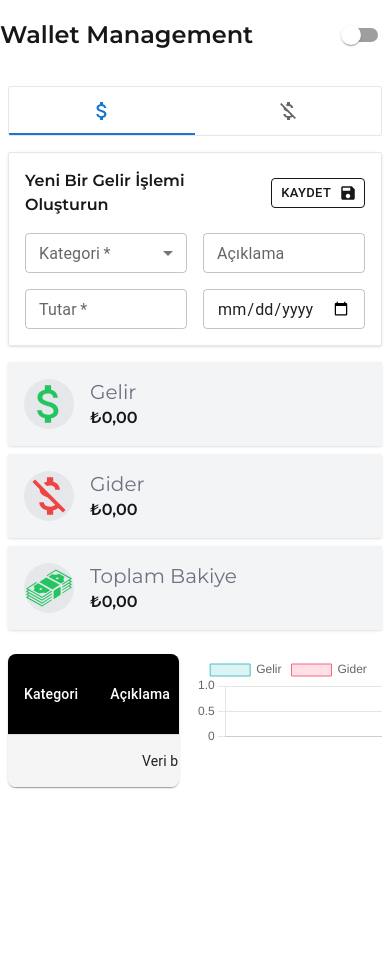
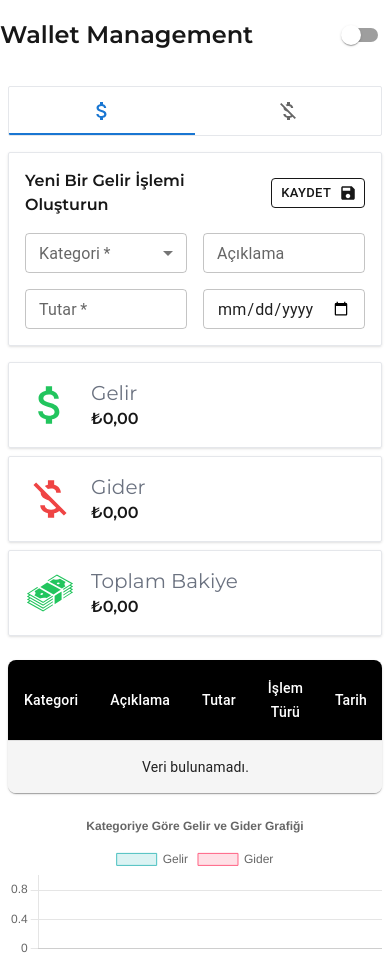
Before and after one commit to emirhancopoglu/walletManagement, a Next.js app: page / in a window 390 px wide. Before the commit the page ends 844 px from the top, so only its background shows below. Built offline with nearby package versions, Linux system fonts and the light colour scheme; what @mui/material-nextjs would draw is missing.

Commit message:
chartjs css responsive fixed, stats theming css changed

```diff
--- a/src/components/chart/chart.jsx
+++ b/src/components/chart/chart.jsx
@@ -75,8 +75,20 @@ export default function Chart() {
   }, [transactionData]);
 
   return (
-    <div className="container mx-auto w-1/2">
-      <Bar data={chartData} options={{ responsive: true }} />
+    <div className="container mx-auto w-1/2 max-md:w-full">
+      <Bar
+        data={chartData}
+        options={{
+          responsive: true,
+          maintainAspectRatio: false,
+          plugins: {
+            title: {
+              display: true,
+              text: "Kategoriye Göre Gelir ve Gider Grafiği",
+            },
+          },
+        }}
+      />
     </div>
   );
 }
--- a/src/components/stats/stats.jsx
+++ b/src/components/stats/stats.jsx
@@ -18,12 +18,10 @@ export default function Stats() {
             className={`rounded-sm shadow w-full h-max px-4 py-4 flex flex-row items-center gap-4 ${
               theme === "dark"
                 ? "bg-[#0F1214] border border-gray-600"
-                : "bg-gray-100"
+                : "border "
             }`}
           >
-            <div className="rounded-full  bg-gray-200">
-              <MdAttachMoney size={50} className="text-green-500 " />
-            </div>
+            <MdAttachMoney size={50} className="text-green-500 " />
 
             <div className="flex flex-col">
               <p className="text-gray-500 font-normal text-xl">Gelir</p>
@@ -34,12 +32,10 @@ export default function Stats() {
             className={`rounded-sm shadow w-full h-max px-4 py-4 flex flex-row items-center gap-4 ${
               theme === "dark"
                 ? "bg-[#0F1214] border border-gray-600"
-                : "bg-gray-100"
+                : "border"
             }`}
           >
-            <div className="rounded-full  bg-gray-200">
-              <MdMoneyOff size={50} className="text-red-500" />
-            </div>
+            <MdMoneyOff size={50} className="text-red-500" />
 
             <div className="flex flex-col">
               <p className="text-gray-500 font-normal text-xl">Gider</p>
@@ -49,14 +45,10 @@ export default function Stats() {
         </div>
         <div
           className={`rounded-sm shadow w-full h-full  px-4 py-4 flex flex-row items-center gap-4 ${
-            theme === "dark"
-              ? "bg-[#0F1214] border border-gray-600"
-              : "bg-gray-100"
+            theme === "dark" ? "bg-[#0F1214] border border-gray-600" : "border"
           }`}
         >
-          <div className="rounded-full  bg-gray-200">
-            <GiMoneyStack size={50} className="text-green-500" />
-          </div>
+          <GiMoneyStack size={50} className="text-green-500" />
 
           <div className="flex flex-col">
             <p className="text-gray-500 font-normal text-xl">Toplam Bakiye</p>
--- a/src/components/transaction-table/transactionTable.jsx
+++ b/src/components/transaction-table/transactionTable.jsx
@@ -66,7 +66,7 @@ export default function TransactionTable() {
 
   return (
     <>
-      <div className="container mx-auto mt-4 max-xl:p-2 flex flex-row  gap-4">
+      <div className="container mx-auto mt-4 max-xl:p-2 flex flex-row  gap-4 max-md:flex-col ">
         <TableContainer
           component={Paper}
           sx={{
```
